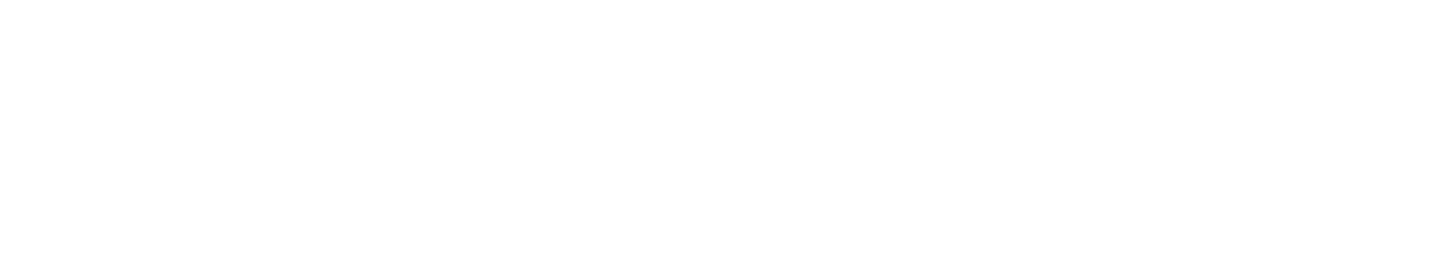
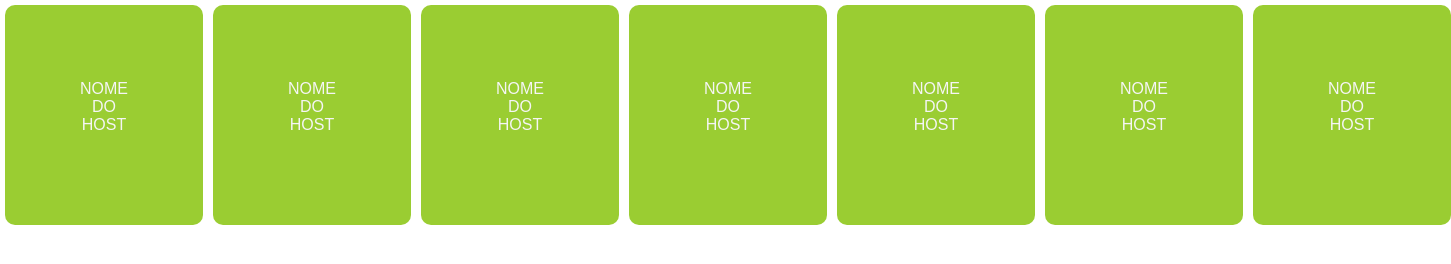
Before and after one commit to Koliveir/monitor, a plain HTML site: page index.html in a window 1280 px wide. Shown: the whole page, 1451 px wide, since content can reach past the window. Drawn offline with Linux system fonts and the light colour scheme.

Commit message:
Adicionado os blocos para cada host e pequena configuração CSS

```diff
--- a/css/main.css
+++ b/css/main.css
@@ -1,3 +1,19 @@
 body {
     font-family: Arial, Helvetica, sans-serif;
 }
+
+#container {
+    display:                flex;
+}
+
+.blocos {
+    margin:                 5px;
+    padding:                75px;
+    width:                  80px;
+    border-radius:          10px;
+    width:                  100px;
+    height:                 70px;
+    background-color:     yellowgreen;
+    color:                whitesmoke;
+    text-align:             center;
+}
--- a/index.html
+++ b/index.html
@@ -11,8 +11,47 @@
 </head>
 
 <body>
+    <header>
 
+    </header>
 
+    <!-- INICIO DOS BLOCOS -->
+
+    <div id="container">
+
+    <div class="blocos">
+        <p>NOME DO HOST</p>
+    </div>
+
+    <div class="blocos">
+        <p>NOME DO HOST</p>
+    </div>
+
+    <div class="blocos">
+        <p>NOME DO HOST</p>
+    </div>
+
+    <div class="blocos">
+        <p>NOME DO HOST</p>
+    </div>
+
+    <div class="blocos">
+        <p>NOME DO HOST</p>
+    </div>
+
+    <div class="blocos">
+        <p>NOME DO HOST</p>
+    </div>
+
+    <div class="blocos">
+        <p>NOME DO HOST</p>
+    </div>
+
+    </div>
+
+    <footer>
+
+    </footer>
 </body>
 
 </html>
```
